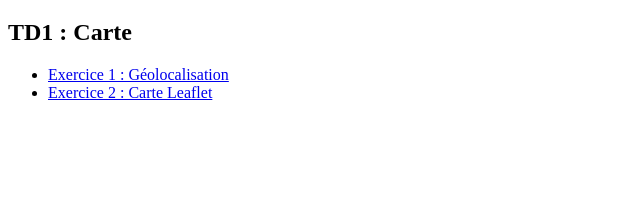
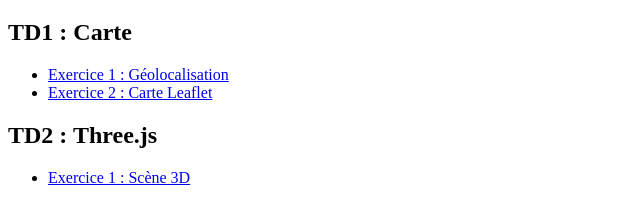
Before and after one commit to melissaA-github/melissaA-github.github.io, a plain HTML site: page index.html in a window 1280 px wide. Shown: the part 61-282 px from the top of the page, without its empty margins (0-640 px from the left). Drawn offline with Linux system fonts and the light colour scheme.

Commit message:
maj index principal

```diff
--- a/index.html
+++ b/index.html
@@ -13,5 +13,10 @@
         <li><a href="TD1/Exo1/index.html">Exercice 1 : Géolocalisation</a></li>
         <li><a href="TD1/Exo2/index.html">Exercice 2 : Carte Leaflet</a></li>
     </ul>
+
+    <h2>TD2 : Three.js</h2>
+    <ul>
+        <li><a href="TD2/index.html">Exercice 1 : Scène 3D</a></li>
+    </ul>
 </body>
 </html>
```
